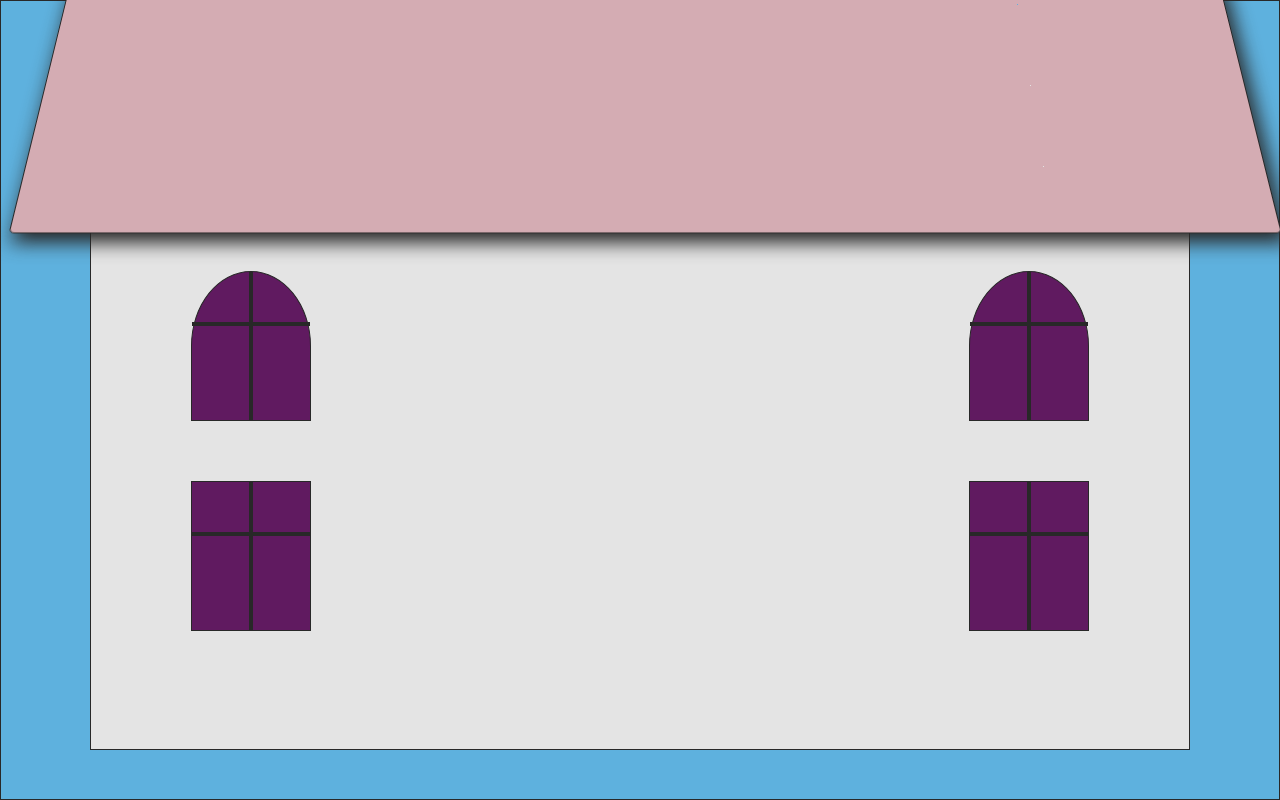
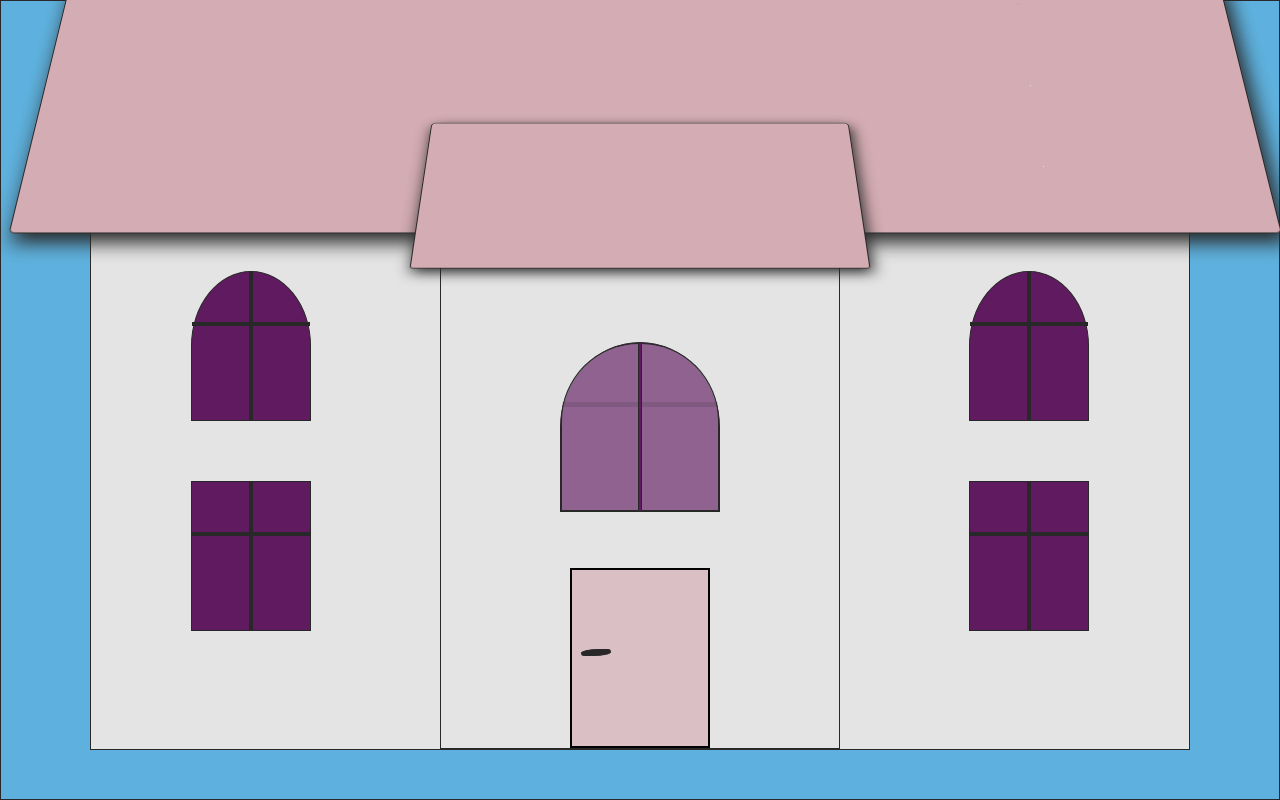
Before and after one commit to digitaldeja0/house-app-project, a plain HTML site: page index.html in a window 1280 px wide. Drawn offline with Linux system fonts and the light colour scheme.

Commit message:
Add CSS part 2.

```diff
--- a/index.js
+++ b/index.js
@@ -0,0 +1,5 @@
+const door = document.querySelector(".door");
+
+door.addEventListener("click", () => {
+  door.classList.toggle("change");
+});
--- a/style.css
+++ b/style.css
@@ -1,6 +1,8 @@
 :root{
     --dkclr: rgb(40, 40, 40);
+    --dkclr2: rgba(40, 40, 40, 0.15);
     --liclr: rgb(228, 228, 228);
+    --liclra: rgba(228, 228, 228, 0.357);
     --clr1:rgb(96, 26, 96);
     --clr2:rgb(212, 172, 179);
     --clr3:rgb(94, 177, 222);
@@ -103,3 +105,141 @@ html{
     right: 10rem;
     border:1px var(--dkclr) solid;
 }
+
+.room{
+    width: 40rem;
+    height: 80%;
+    background-color:var(--liclr);
+    position: absolute;
+    left:50%;
+    bottom:0;
+    transform: translateX(-50%);
+    perspective: 100rem;
+    border:1px var(--dkclr) solid;
+}
+
+.room-roof{
+    width: 110%;
+    height: 20rem;
+    background-color: var(--clr2);
+    position:absolute;
+    top:-10rem;
+    left: -5%;
+    transform: rotateX(30deg);
+    box-shadow: .2rem .5rem 1.5rem var(--dkclr);
+    border-radius: .5rem .5rem .3rem .3rem;
+    border:1px var(--dkclr) solid;
+}
+
+.top-window{
+    width: 16rem;
+    height: 17rem;
+    background-color: var(--clr1);
+    position:absolute;
+    top:15rem;
+    left:50%;
+    transform: translateX(-50%);
+    border-radius: 50% 50% 0 0 ;
+    perspective: 150rem;
+    border:.5px var(--dkclr) solid;
+}
+
+.top-window-left{
+    width: 49.5%;
+    height: 100%;
+    background-color: var(--liclra);
+    position: absolute;
+    top: 0;
+    left: 0;
+    border-top-left-radius: 50rem;
+    border:.5px var(--dkclr) solid;
+    transform-origin: left;
+    transition: transform 1s;
+}
+
+.top-window:hover .top-window-left{
+    transform:rotateY(-50deg);
+}
+
+
+.top-window-left::before{
+    content: "";
+    width: 100%;
+    height: .5rem;
+    position:absolute;
+    top:35%;
+    left: 0;
+    background-color: var(--dkclr2);
+}
+
+.top-window-right{
+    width: 49.5%;
+    height: 100%;
+    background-color: var(--liclra);
+    position: absolute;
+    top: 0;
+    right: 0;
+    border-top-right-radius: 50rem;
+    transform-origin: right;
+    transition: transform 1s;
+    border:.5px var(--dkclr) solid;
+}
+
+.top-window:hover .top-window-right{
+    transform:rotateY(50deg);
+}
+
+
+.top-window-right::before{
+    content: "";
+    width: 100%;
+    height: .5rem;
+    position:absolute;
+    top:35%;
+    right: 0;
+    background-color: var(--dkclr2);
+}
+
+
+.door-frame{
+    width: 14rem;
+    height: 18rem;
+    background-color:var(--clr2);
+    position: absolute;
+    bottom: 0;
+    left: 50%;
+    transform: translateX(-50%);
+    border-bottom: none;
+    border:1px black solid;
+}
+
+.door{
+    width: 100%;
+    height: 100%;
+    background-color: var(--liclra);
+    border:1px black solid;
+    transform-origin: right;
+    perspective: 100%;
+    transition: transform 1s .5s;
+}
+
+.door.change{
+    transform: rotateY(30deg);
+}
+
+.door-handle{
+    width: 3rem;
+    height: .7rem;
+    background-color:var(--dkclr);
+    position: absolute;
+    top:45%;
+    left: 1rem;
+    border-radius: 100% .5rem 100%;
+    transform-origin: left;
+    transition: transform .5s;
+    border:1px var(--dkclr) solid;
+}
+
+.door.change .door-handle{
+    transform: rotateZ(20deg);
+}
```
